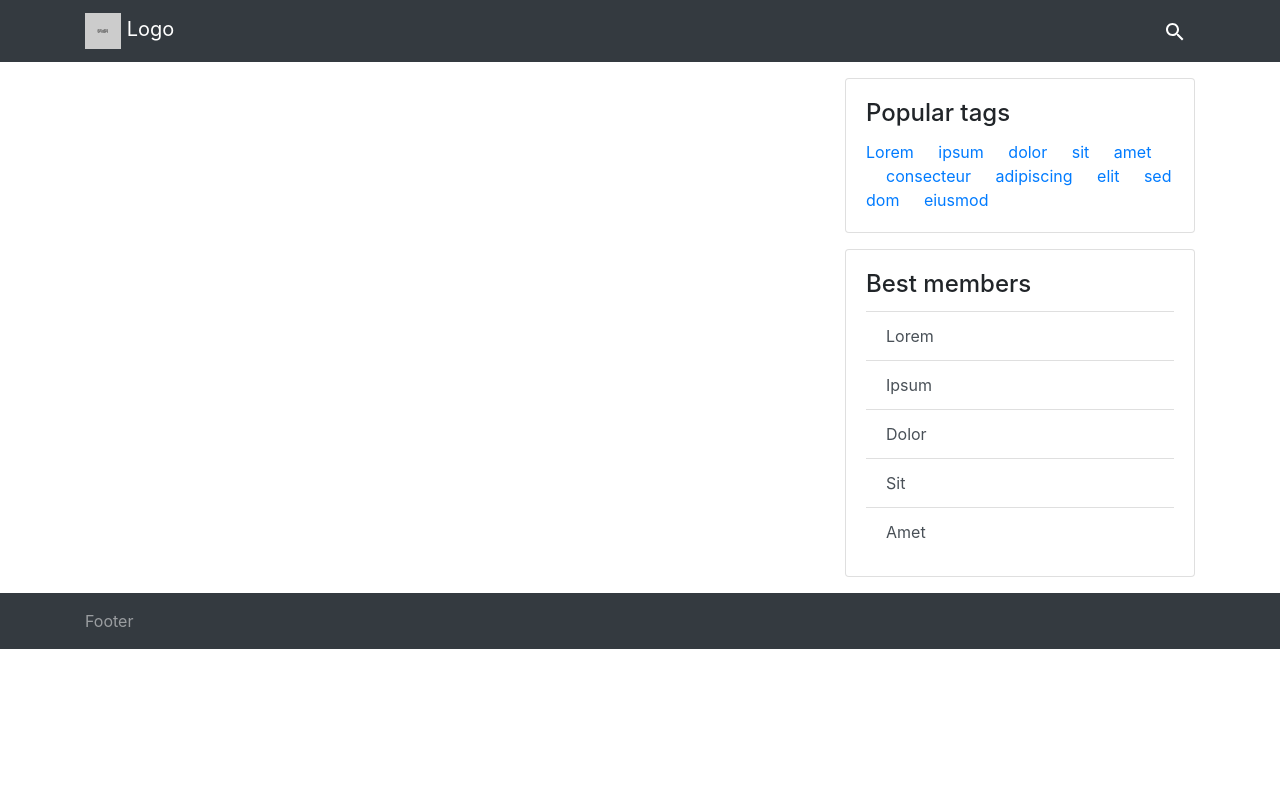
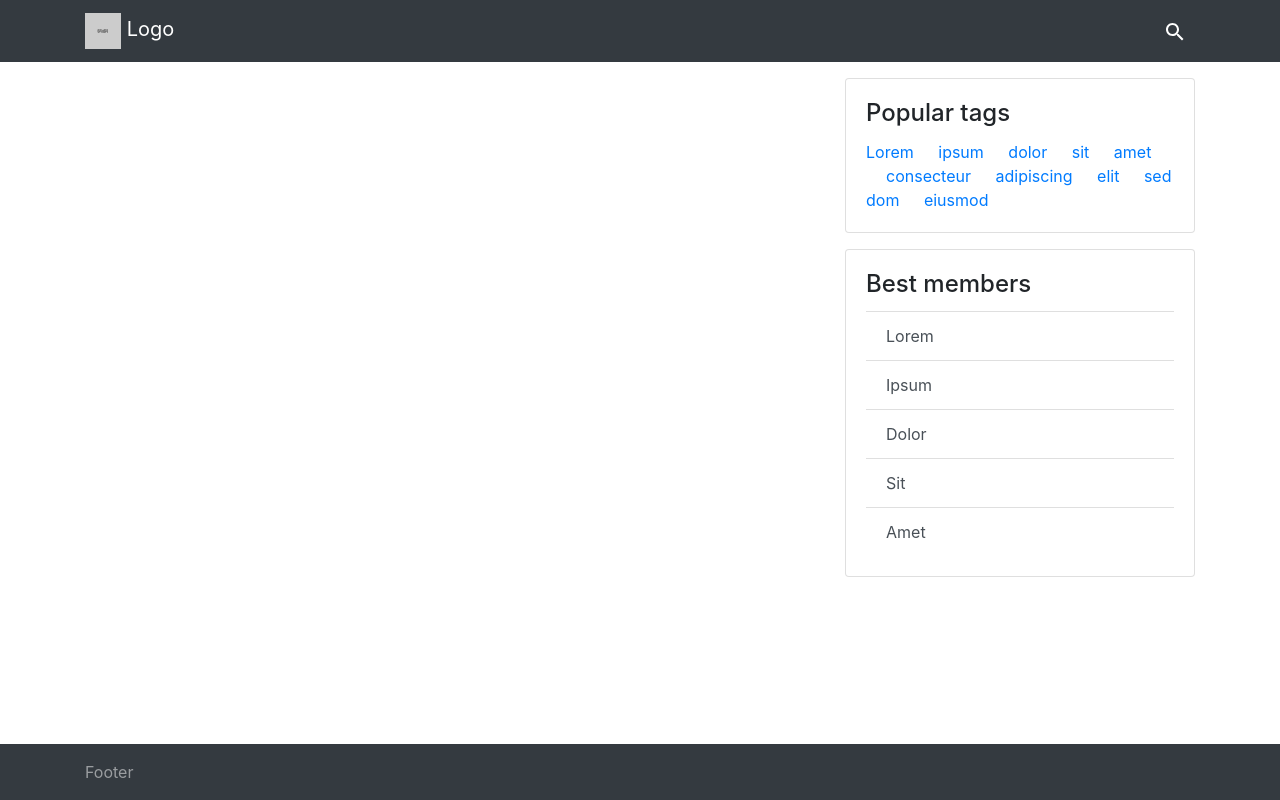
Before and after one commit to DragonF0rm/askme, a Django app: template templates/base.html in a window 1280 px wide. Run offline with Django 3.2, Linux system fonts and the light colour scheme; the template is opened without the code that fills it, so the values that code supplies are empty.

Commit message:
Added index.html and favicon, fixed some bugs. base.html is fullsize now

```diff
--- a/askme/urls.py
+++ b/askme/urls.py
@@ -1,4 +1,6 @@
 """askme URL Configuration
+
+path('new/<int:pk>', views.new_questions, name='new_questions')
 
 The `urlpatterns` list routes URLs to views. For more information please see:
     https://docs.djangoproject.com/en/2.1/topics/http/urls/
@@ -19,6 +21,5 @@ from questions import views
 
 urlpatterns = [
     path('admin/', admin.site.urls),
-    path('hello/', views.hello),
-    path('new/<int:pk>', views.new_questions, name='new_questions')
+    path('', views.index),
 ]
--- a/public/css/custom_style.css
+++ b/public/css/custom_style.css
@@ -47,9 +47,20 @@
 	visibility: visible;
 }
 
+.custom-footer {
+	margin-top: auto;
+}
+
+.custom-body {
+	display: flex;
+	min-height: 100vh;
+	flex-direction: column;
+}
+
 @include media-breakpoint-down(md) {
 
 	#navbarSupportedContent {
 		visibility: hidden;
 	}
+
 }
--- a/templates/base.html
+++ b/templates/base.html
@@ -9,6 +9,7 @@
 		<!-- CSS -->
 		<link rel="stylesheet" href="{%static 'css/bootstrap.min.css'%}">
 		<link rel="stylesheet" href="{%static 'css/custom_style.css'%}">
+		<link rel="icon" href="{%static 'img/favicon.ico'%}">
 
 		<title>
 			{%block title%}
@@ -16,7 +17,7 @@
 			{%endblock%}
 		</title>
 	</head>
-	<body>
+	<body class="custom-body">
 		<header class="navbar navbar-expand-md navbar-dark bg-dark">
 			<div class="container">
 				<a class="navbar-brand" href="#">
@@ -44,10 +45,10 @@
 		</header>
 		<main class="container mt-3">
 			<div class="row">
-				<div class="col-12 col-md-8">
+				<div class="col-12 col-md-8 pr-md-0 pb-3">
 					{%block content%}{%endblock%}
 				</div>
-				<div class="col-12 col-md-4">
+				<div class="col-12 col-md-4 pb-3">
 					<div class="card">
 						<div class="card-body">
 							<h4 class="card-title">Popular tags</h4>
@@ -78,11 +79,11 @@
 				</div>
 			</div>
 		</main>
-		<footer class="navbar navbar-dark bg-dark mt-3">
-      			<div class="container">
-        			<span class="navbar-text">Footer</span>
-      			</div>
-    		</footer>
+		<footer class="navbar navbar-dark bg-dark custom-footer">
+			<div class="container">
+				<span class="navbar-text">Footer</span>
+			</div>
+		</footer>
 		<!-- Optional JavaScript -->
 		<!-- jQuery first, then Popper.js, then Bootstrap JS -->
 		<script src="{%static 'js/jquery-3.3.1.slim.min.js'%}"></script>
```
Also changed, not shown: questions/views.py (+4 -4 lines), templates/index.html (added, +19 -0 lines), public/img/favicon.ico (added), 6 other files.
